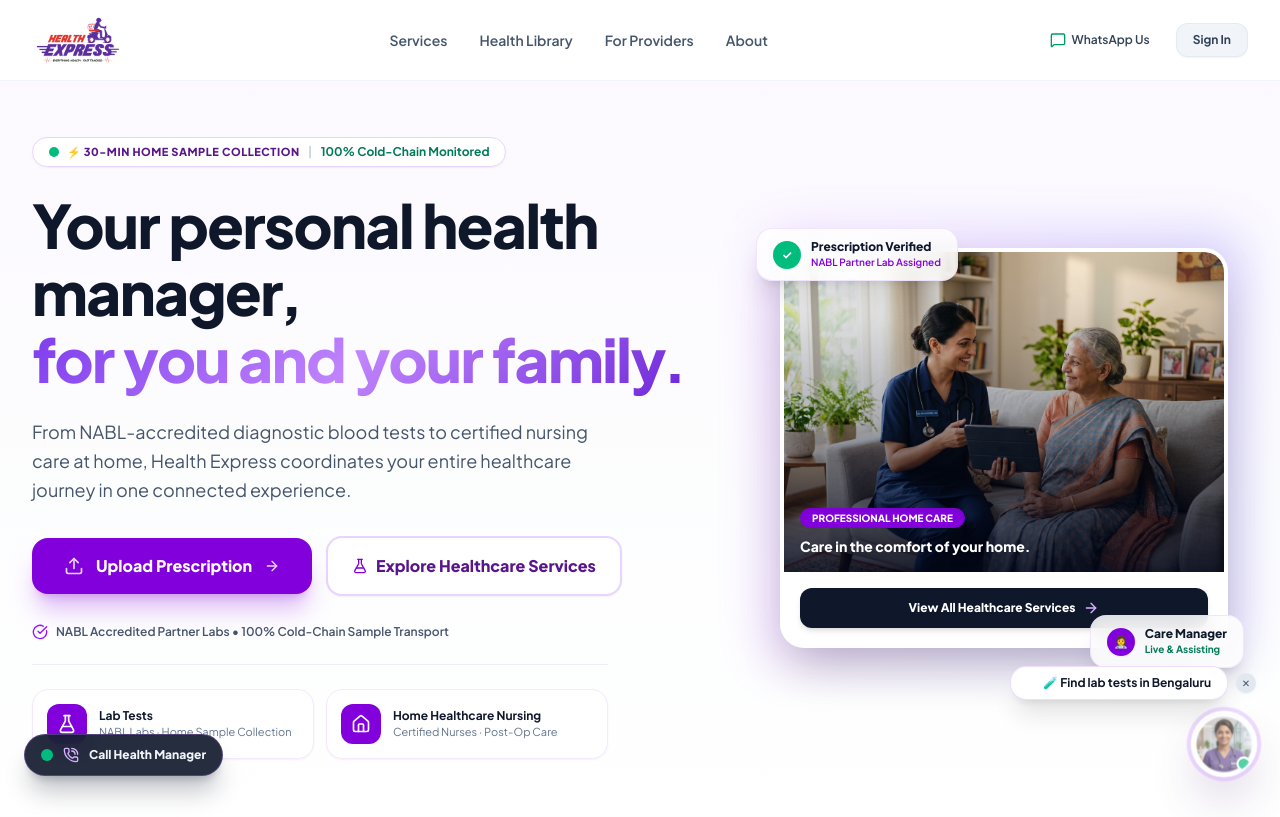
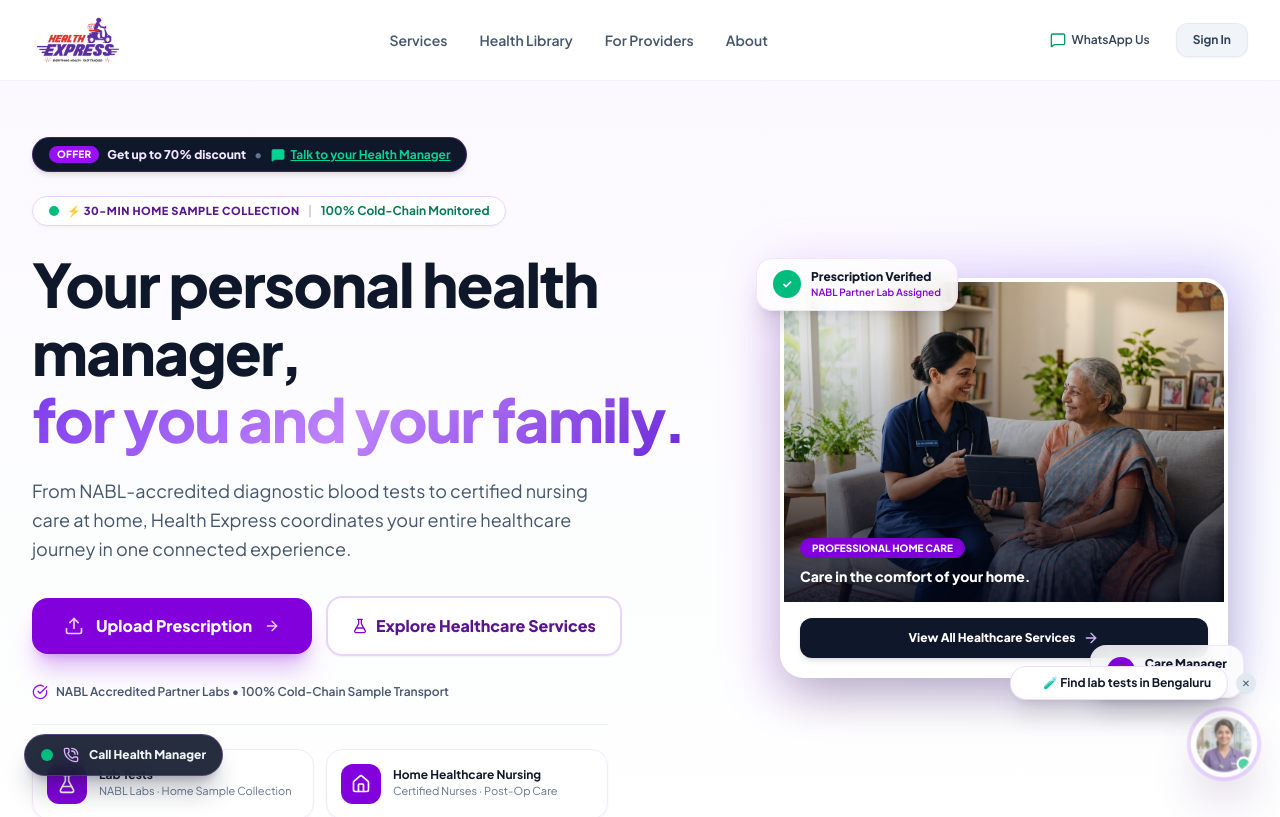
Before and after one commit to Tarunmakode123/healthexpressweb, a React (Vite) app: page / in a window 1280 px wide. Shown: the top 817 px of the page. Built offline with nearby package versions, Linux system fonts and the light colour scheme.

Commit message:
feat: add 70% discount and Health Manager WhatsApp hero banner across pages

```diff
--- /dev/null
+++ b/src/components/common/DiscountHeroBanner.jsx
@@ -0,0 +1,26 @@
+import React from 'react';
+import { MessageSquare } from 'lucide-react';
+import { openWhatsApp } from '../../utils/whatsapp';
+
+export default function DiscountHeroBanner({ className = '' }) {
+  const handleWhatsApp = () => {
+    openWhatsApp("Hello Health Express! I would like to speak to my Health Manager regarding getting up to 70% discount on healthcare services.");
+  };
+
+  return (
+    <div className={`inline-flex flex-wrap items-center gap-2 px-4 py-2 rounded-full bg-slate-900 text-white text-xs font-extrabold shadow-md border border-purple-500/30 ${className}`}>
+      <span className="px-2 py-0.5 rounded-full bg-purple-600 text-white font-black text-[10px] tracking-wide uppercase">
+        OFFER
+      </span>
+      <span className="text-purple-100 font-extrabold">Get up to 70% discount</span>
+      <span className="text-slate-500 hidden sm:inline">•</span>
+      <button
+        onClick={handleWhatsApp}
+        className="inline-flex items-center gap-1.5 text-emerald-400 hover:text-emerald-300 underline cursor-pointer font-bold transition-colors"
+      >
+        <MessageSquare className="w-3.5 h-3.5 fill-current" />
+        <span>Talk to your Health Manager</span>
+      </button>
+    </div>
+  );
+}
--- a/src/components/sections/HeroSection.jsx
+++ b/src/components/sections/HeroSection.jsx
@@ -2,6 +2,7 @@ import React from 'react';
 import { Link } from 'react-router-dom';
 import { Upload, CheckCircle, FlaskConical, Home, ArrowRight } from 'lucide-react';
 import { openWhatsApp, DEFAULT_MESSAGES } from '../../utils/whatsapp';
+import DiscountHeroBanner from '../common/DiscountHeroBanner';
 
 export default function HeroSection({ onOpenUploadModal }) {
   return (
@@ -23,6 +24,9 @@ export default function HeroSection({ onOpenUploadModal }) {
 
           {/* Left Hero Content */}
           <div className="lg:col-span-7 space-y-6 text-left">
+
+            {/* Promo Discount & Health Manager WhatsApp Banner */}
+            <DiscountHeroBanner />
 
             {/* Live Clinical Availability Pill */}
             <div className="inline-flex items-center gap-2 px-4 py-1.5 rounded-full bg-white/90 border border-purple-200 text-xs font-extrabold text-slate-800 shadow-xs backdrop-blur-md">
--- a/src/pages/AboutPage.jsx
+++ b/src/pages/AboutPage.jsx
@@ -5,6 +5,8 @@ import {
   Upload, Activity, Zap, Compass, Award, ShieldCheck, Clock, Layers
 } from 'lucide-react';
 import { openWhatsApp, DEFAULT_MESSAGES } from '../utils/whatsapp';
+
+import DiscountHeroBanner from '../components/common/DiscountHeroBanner';
 
 export default function AboutPage({ onOpenUploadModal }) {
   const [activeTab, setActiveTab] = useState('health-express');
@@ -49,6 +51,8 @@ export default function AboutPage({ onOpenUploadModal }) {
 
         {/* Hero Section */}
         <div className="text-center max-w-3xl mx-auto space-y-4">
+          <DiscountHeroBanner />
+
           <div className="inline-flex items-center gap-2 px-4 py-1.5 rounded-full bg-white border border-purple-200 text-xs font-extrabold text-slate-800 shadow-2xs backdrop-blur-md">
             <Heart className="w-4 h-4 text-purple-600 fill-purple-600/20" />
             <span className="text-purple-900 uppercase tracking-wider text-[11px] font-extrabold">OUR MISSION & STORY</span>
--- a/src/pages/HealthLibraryPage.jsx
+++ b/src/pages/HealthLibraryPage.jsx
@@ -6,6 +6,8 @@ import {
   CheckCircle2, ChevronDown, ChevronUp, MessageSquare, Upload, Zap, Activity
 } from 'lucide-react';
 import { openWhatsApp, DEFAULT_MESSAGES } from '../utils/whatsapp';
+
+import DiscountHeroBanner from '../components/common/DiscountHeroBanner';
 
 export default function HealthLibraryPage() {
   const [searchTerm, setSearchTerm] = useState('');
@@ -70,6 +72,8 @@ export default function HealthLibraryPage() {
 
         {/* Animated Hero Header */}
         <div className="text-center max-w-3xl mx-auto space-y-4">
+          <DiscountHeroBanner />
+
           <div className="inline-flex items-center gap-2 px-4 py-1.5 rounded-full bg-white border border-purple-200 text-xs font-extrabold text-slate-800 shadow-2xs backdrop-blur-md">
             <ShieldCheck className="w-4 h-4 text-emerald-600" />
             <span className="text-purple-900 uppercase tracking-wider text-[11px] font-extrabold">EVIDENCE-INFORMED HEALTH LIBRARY</span>
--- a/src/pages/ServiceDetailPage.jsx
+++ b/src/pages/ServiceDetailPage.jsx
@@ -8,6 +8,8 @@ import {
 import { ALL_SERVICES, CATEGORIES } from '../data/services';
 import { CATEGORY_GUIDANCE_BLOCKS, HEALTH_MANAGER_PHONE } from '../config/constants';
 import { openWhatsApp } from '../utils/whatsapp';
+
+import DiscountHeroBanner from '../components/common/DiscountHeroBanner';
 
 export default function ServiceDetailPage({ onOpenUploadModal }) {
   const { slug } = useParams();
@@ -42,6 +44,8 @@ export default function ServiceDetailPage({ onOpenUploadModal }) {
 
             {/* Left Content Column */}
             <div className="lg:col-span-8 space-y-5 text-left">
+
+              <DiscountHeroBanner />
 
               {/* Promotional Discount Badge */}
               <div className="flex flex-wrap items-center gap-2">
--- a/src/pages/ServicesPage.jsx
+++ b/src/pages/ServicesPage.jsx
@@ -10,6 +10,8 @@ import {
 } from 'lucide-react';
 import { openWhatsApp } from '../utils/whatsapp';
 import { HEALTH_MANAGER_PHONE } from '../config/constants';
+
+import DiscountHeroBanner from '../components/common/DiscountHeroBanner';
 
 const categoryIconMap = {
   'lab-tests': FlaskConical,
@@ -45,6 +47,8 @@ export default function ServicesPage({ onOpenUploadModal }) {
       {/* Header Banner */}
       <div className="bg-gradient-to-b from-purple-50/80 via-white to-slate-50/50 py-12 md:py-16 border-b border-purple-100/60">
         <div className="max-w-7xl mx-auto px-4 sm:px-6 lg:px-8 space-y-6 text-center">
+
+          <DiscountHeroBanner />
 
           <div className="inline-flex items-center gap-2 px-4 py-1.5 rounded-full bg-purple-100/80 border border-purple-200 text-xs font-extrabold text-purple-900 shadow-2xs">
             ⚡ LIVE HEALTHCARE DIRECTORY
```
Also changed, not shown: 1 other file (tests, documents, lock files or other folders).
